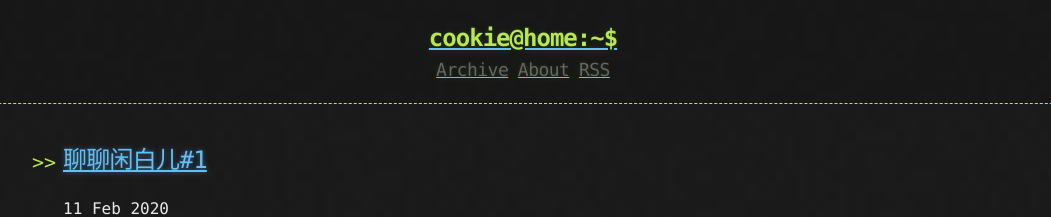
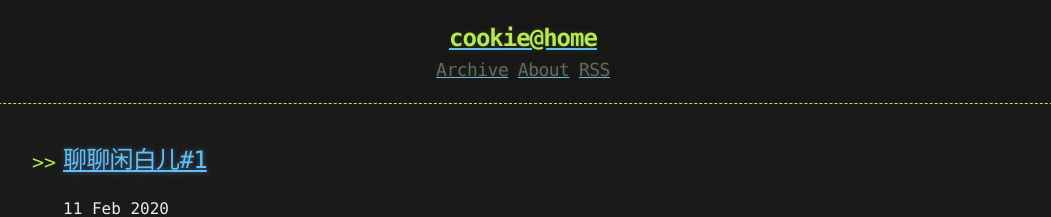
Before and after one commit to billcookie0929/billcookie0929.github.io, a Jekyll site: the page built from index.html, in a window 1280 px wide. Shown: the top 217 px of the page, without its empty margins (117-1168 px from the left). Built offline with Jekyll 4.4.1, drawn with Linux system fonts in a browser that asks for light colours; the list of posts is cut into pages by our own code.

```diff
--- a/_includes/header.html
+++ b/_includes/header.html
@@ -2,7 +2,7 @@
   <div>
     <a href="{{ "/" | prepend: site.baseurl | replace: '//', '/' }}">
     {% assign owner_first_name = site.owner | split: " " %}
-    <h1>{{ owner_first_name[0] | downcase }}@home:~$</h1>
+    <h1>{{ owner_first_name[0] | downcase }}@home</h1>
     </a>
     <div class="header-links">
       {% include links.html %}
```
